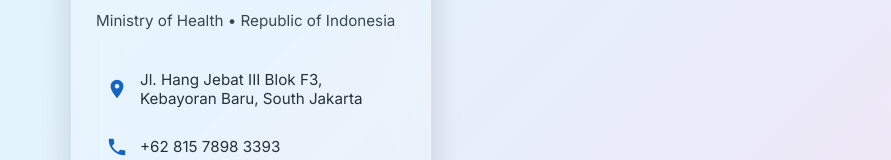
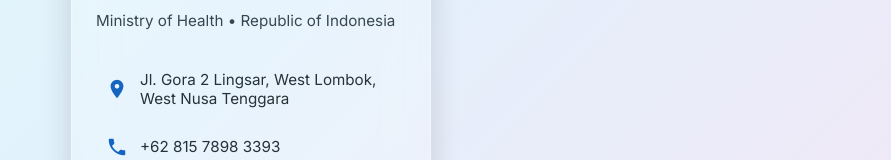
Before and after one commit to bapelkesmataram/ella.github.io, a plain HTML site: page index.html in a window 1280 px wide. Shown: the part 348-508 px from the top of the page, without its empty margins (389-1280 px from the left). Drawn offline with Linux system fonts and the light colour scheme; a script that the page names is missing.

Commit message:
Update index.html

```diff
--- a/index.html
+++ b/index.html
@@ -154,7 +154,7 @@
     <div class="contact-list">
       <a href="https://maps.app.goo.gl/HtSJfiyfEW6TtGE59" target="_blank" class="contact-item">
         <span class="material-icons">location_on</span>
-        <span>Jl. Hang Jebat III Blok F3, Kebayoran Baru, South Jakarta</span>
+        <span>Jl. Gora 2 Lingsar, West Lombok, West Nusa Tenggara</span>
       </a>
 
       <a href="https://wa.me/6281578983393" target="_blank" class="contact-item">
```
